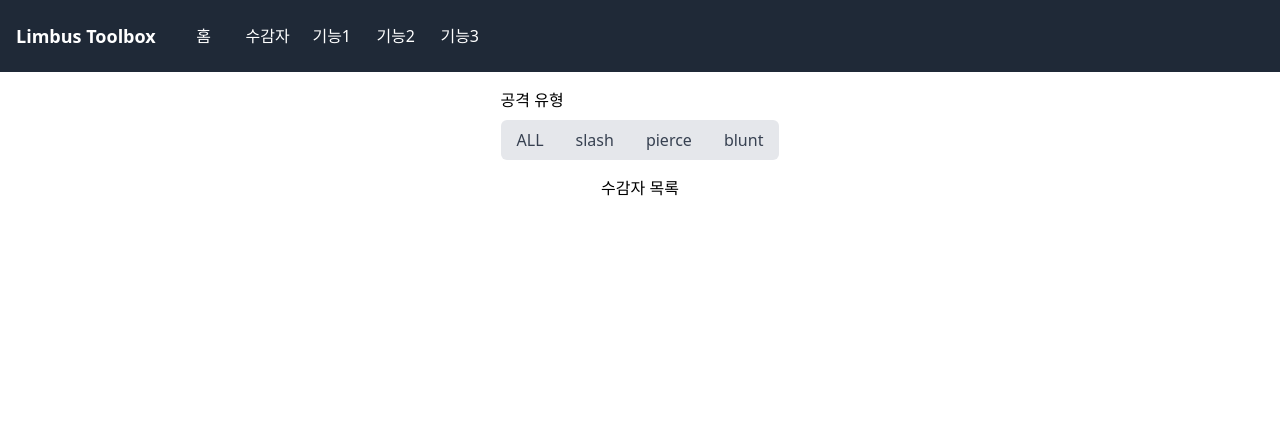
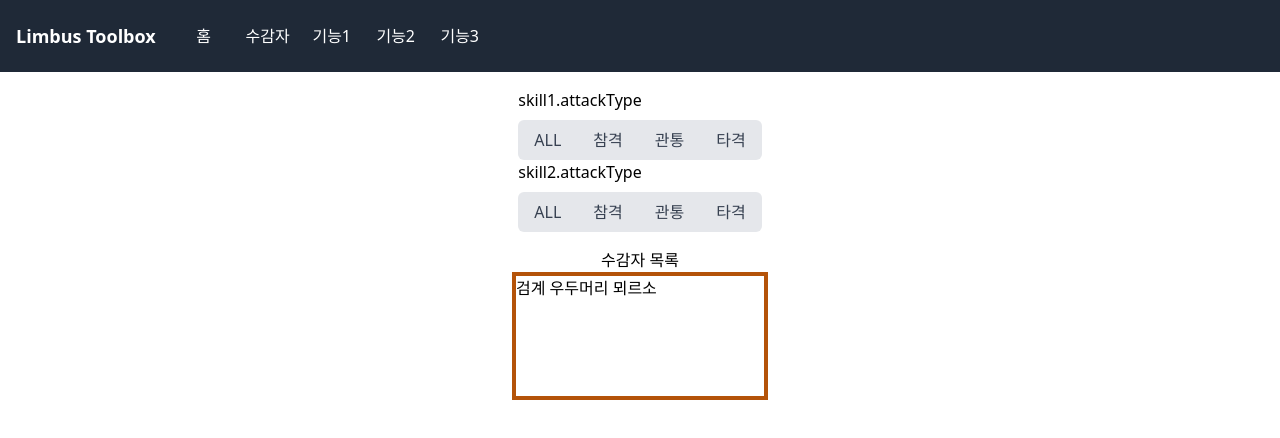
Before and after one commit to ZetabS/limbus-toolbox, a Next.js app: page /sinner in a window 1280 px wide. Shown: the top 438 px of the page. Built offline with nearby package versions, Linux system fonts and the light colour scheme.

Commit message:
feat: 다중 필터 구현

```diff
--- a/src/app/sinner/IdentityCard.tsx
+++ b/src/app/sinner/IdentityCard.tsx
@@ -1,7 +1,7 @@
 import React from 'react';
-import { Identity } from '@/app/sinner/Identity';
 import { useTranslation } from 'react-i18next';
 import '@/i18n/i18n';
+import { Identity } from '@/typing';
 
 interface Props {
   identity: Identity;
@@ -12,7 +12,7 @@ const IdentityCard: React.FC<Props> = ({ identity }) => {
   return (
     <div className="flex h-32 w-64 flex-col border-4 border-amber-700">
       <div className="flex ">
-        {t(identity.identityName)} {t(`sinner.${identity.name}`)}
+        {t(`identityName.${identity.identityName}`)} {t(`sinner.${identity.name}`)}
       </div>
     </div>
   );
--- a/src/app/sinner/MultipleSelectionFilter.tsx
+++ b/src/app/sinner/MultipleSelectionFilter.tsx
@@ -1,34 +1,37 @@
 import React, { useState } from 'react';
+import { useTranslation } from 'react-i18next';
+import '@/i18n/i18n';
 
 interface Props {
-  name: string;
+  category: string;
   conditions: string[];
-  onToggleFilter: (value: string) => void;
+  onToggle: (value: string) => void;
 }
 
-const MultipleSelectionFilter: React.FC<Props> = ({ name, conditions, onToggleFilter }) => {
+const MultipleSelectionFilter: React.FC<Props> = ({ category, conditions, onToggle }) => {
+  const { t } = useTranslation();
   const [selectedConditions, setSelectedConditions] = useState<string[]>([]);
 
   function toggle(condition: string) {
     let updated: string[];
     if (isActive(condition)) {
-      updated = selectedConditions.filter((selectedConditions) => selectedConditions !== condition);
+      updated = selectedConditions.filter((c) => c !== condition);
     } else {
       updated = [...selectedConditions, condition];
     }
     setSelectedConditions(updated);
-    onToggleFilter(condition);
+    onToggle(condition);
   }
 
   function toggleAll() {
     if (isAllActive()) {
       for (const selectedCondition of selectedConditions) {
-        onToggleFilter(selectedCondition);
+        onToggle(selectedCondition);
       }
       setSelectedConditions([]);
     } else {
       for (const condition of conditions) {
-        if (!isActive(condition)) onToggleFilter(condition);
+        if (!isActive(condition)) onToggle(condition);
       }
       setSelectedConditions(conditions);
     }
@@ -44,7 +47,7 @@ const MultipleSelectionFilter: React.FC<Props> = ({ name, conditions, onToggleFi
 
   return (
     <div className="flex flex-col justify-center gap-2">
-      <div className="">{name}</div>
+      <div className="">{category}</div>
       <div className="flex items-center justify-center">
         <button
           className={`${isAllActive() ? 'bg-blue-500 text-white' : 'bg-gray-200 text-gray-700'} rounded-l-md px-4 py-2`}
@@ -59,7 +62,7 @@ const MultipleSelectionFilter: React.FC<Props> = ({ name, conditions, onToggleFi
             ${condition === conditions[conditions.length - 1] ? 'rounded-r-md' : ''}`}
             onClick={() => toggle(condition)}
           >
-            {condition}
+            {t(condition)}
           </button>
         ))}
       </div>
--- a/src/app/sinner/page.tsx
+++ b/src/app/sinner/page.tsx
@@ -1,51 +1,73 @@
 'use client';
 import MultipleSelectionFilter from '@/app/sinner/MultipleSelectionFilter';
-import React, { useState } from 'react';
+import React, { useEffect, useState } from 'react';
 import IdentityCard from '@/app/sinner/IdentityCard';
-import { Identity, identityList } from '@/app/sinner/Identity';
+import { identityList } from '@/app/sinner/Identity';
+import { Identity } from '@/typing';
+import { getValueByPath } from '@/helper/getValueByPath';
 
-interface FilterInformation {
-  name: string;
-  initialFilters: string[];
+interface FilterConfig {
+  category: string;
+  conditions: string[];
+}
+
+const filterConfigs: FilterConfig[] = [
+  { category: 'skill1.attackType', conditions: ['slash', 'pierce', 'blunt'] },
+  { category: 'skill2.attackType', conditions: ['slash', 'pierce', 'blunt'] }
+];
+
+interface SelectedConditions {
+  [key: string]: string[];
 }
 
 const Sinner: React.FC = () => {
-  const [selectedFilters, setSelectedFilters] = useState<string[]>([]);
+  const [selectedConditions, setSelectedConditions] = useState<SelectedConditions>(
+    filterConfigs.reduce((result: SelectedConditions, filterConfig) => {
+      result[filterConfig.category] = [];
+      return result;
+    }, {})
+  );
   const [filteredIdentities, setFilteredIdentities] = useState<Identity[]>([]);
 
-  const filterInformation: FilterInformation[] = [
-    { name: '공격 유형', initialFilters: ['slash', 'pierce', 'blunt'] }
-  ];
-
-  function handleToggleFilter(filter: string) {
-    setSelectedFilters((prevFilters) => {
-      if (prevFilters.includes(filter)) {
-        return prevFilters.filter((f) => f !== filter);
+  function handleToggle(category: string, condition: string) {
+    setSelectedConditions((prevSelectedConditions) => {
+      const updatedConditions = { ...prevSelectedConditions };
+      // 해당 카테고리에서 조건이 이미 선택되어 있는지 확인
+      if (updatedConditions[category].includes(condition)) {
+        // 조건이 이미 선택되어 있다면 제거
+        updatedConditions[category] = updatedConditions[category].filter((c) => c !== condition);
       } else {
-        return [...prevFilters, filter];
+        // 조건이 선택되어 있지 않다면 추가
+        updatedConditions[category] = [...updatedConditions[category], condition];
       }
+      return updatedConditions;
     });
   }
 
-  React.useEffect(() => {
+  useEffect(() => {
     setFilteredIdentities(
       identityList.filter((identity: Identity) => {
-        return selectedFilters.some((condition) => {
-          return identity.skill1.attackType === condition;
+        return Object.entries(selectedConditions).every(([category, conditions]) => {
+          return (
+            conditions.length === 0 ||
+            conditions.some((condition) => {
+              return getValueByPath(identity, category) === condition;
+            })
+          );
         });
       })
     );
-  }, [selectedFilters]);
+  }, [selectedConditions]);
 
   return (
     <div className="flex h-max w-full flex-col items-center justify-center gap-4 p-4">
       <div>
-        {filterInformation.map(({ name, initialFilters }) => (
+        {filterConfigs.map(({ category, conditions }) => (
           <MultipleSelectionFilter
-            key={name}
-            name={name}
-            conditions={initialFilters}
-            onToggleFilter={handleToggleFilter}
+            key={category}
+            category={category}
+            conditions={conditions}
+            onToggle={(condition) => handleToggle(category, condition)}
           ></MultipleSelectionFilter>
         ))}
       </div>
--- /dev/null
+++ b/src/helper/getValueByPath.ts
@@ -0,0 +1,37 @@
+type ObjectKey = string | number;
+type Path = string;
+
+export function getValueByPath(obj: any, path: Path): any {
+  // 경로를 '.'으로 분할하여 각 부분을 배열로 변환합니다.
+  const keys: ObjectKey[] = path.split('.').reduce<ObjectKey[]>((acc, key) => {
+    // 배열 인덱스에 접근하는 경우 (예: someArray[0])를 처리합니다.
+    if (key.includes('[')) {
+      const [arrayKey, arrayIndex] = key.split('[');
+      const index = arrayIndex.slice(0, -1); // 마지막 ']' 제거
+      return acc.concat(arrayKey, index);
+    } else {
+      return acc.concat(key);
+    }
+  }, []);
+
+  // 주어진 경로에 따라 객체를 순회합니다.
+  return keys.reduce((acc, key) => {
+    return acc !== null && acc !== undefined ? acc[key] : undefined;
+  }, obj);
+}
+
+// // 사용 예시
+// const obj = {
+//   user: {
+//     name: "John Doe",
+//     address: {
+//       street: "123 Main St",
+//       city: "Anytown",
+//     },
+//     hobbies: ["reading", "cycling", "hiking"]
+//   }
+// };
+//
+// console.log(getValueByPath(obj, "user.name")); // "John Doe"
+// console.log(getValueByPath(obj, "user.address.city")); // "Anytown"
+// console.log(getValueByPath(obj, "user.hobbies[1]")); // "cycling"
--- a/src/i18n/i18n.ts
+++ b/src/i18n/i18n.ts
@@ -26,7 +26,7 @@ i18n
     resources,
     lng: 'ko',
     fallbackLng: 'en',
-    debug: true,
+    debug: false,
     keySeparator: '.',
     interpolation: {
       escapeValue: false // not needed for react as it escapes by default
--- a/src/i18n/messages/ko.json
+++ b/src/i18n/messages/ko.json
@@ -1,5 +1,4 @@
 {
-  "blade_lineage_mentor": "검계 우두머리",
   "sinner": {
     "yi_sang": "이상",
     "faust": "파우스트",
@@ -13,5 +12,15 @@
     "sinclair": "싱클레어",
     "outis": "오티스",
     "gregor": "그레고르"
-  }
+  },
+  "identityName": {
+    "blade_lineage_mentor": "검계 우두머리"
+  },
+  "filterCategory": {
+    "skill1.attackType": "1스킬 공격 유형",
+    "skill2.attackType": "2스킬 공격 유형"
+  },
+  "slash" : "참격",
+  "pierce": "관통",
+  "blunt": "타격"
 }
--- /dev/null
+++ b/src/typing.ts
@@ -0,0 +1,56 @@
+export type SinnerName =
+  | 'yi_sang'
+  | 'faust'
+  | 'don_quixote'
+  | 'ryoshu'
+  | 'meursault'
+  | 'hong_lu'
+  | 'heathcliff'
+  | 'ishmael'
+  | 'rodion'
+  | 'sinclair'
+  | 'outis'
+  | 'gregor';
+export type ResistanceLevel = 'inefficient' | 'normal' | 'fatal';
+export type AttackType = 'slash' | 'pierce' | 'blunt';
+export type SinAffinity = 'wrath' | 'lust' | 'sloth' | 'gluttony' | 'gloom' | 'pride' | 'envy';
+export type Keyword =
+  | 'burn'
+  | 'bleed'
+  | 'tremor'
+  | 'rupture'
+  | 'sinking'
+  | 'poise'
+  | 'charge'
+  | 'haste'
+  | 'attack_power_up';
+
+export interface Skill {
+  name: string;
+  type: '1' | '2' | '3' | 'defence';
+  attackType: AttackType;
+  attackLevel: number;
+  coin: number;
+  basePower: number[];
+  coinPower: number[];
+  sinAffinity: SinAffinity[];
+  attackWeight: number[];
+  keyword: Keyword[];
+}
+
+export interface Identity {
+  id: number;
+  name: SinnerName;
+  identityName: string;
+  rarity: string;
+  affiliation: string;
+  season: string;
+  maxHP: number;
+  resistances: { [key in AttackType]: ResistanceLevel };
+  speed: number[][];
+  skill1: Skill;
+  skill2: Skill;
+  skill3: Skill;
+  skillDefence: Skill;
+  skillExtra: Skill[];
+}
```
Also changed, not shown: src/app/sinner/Identity.ts (+17 -62 lines).
